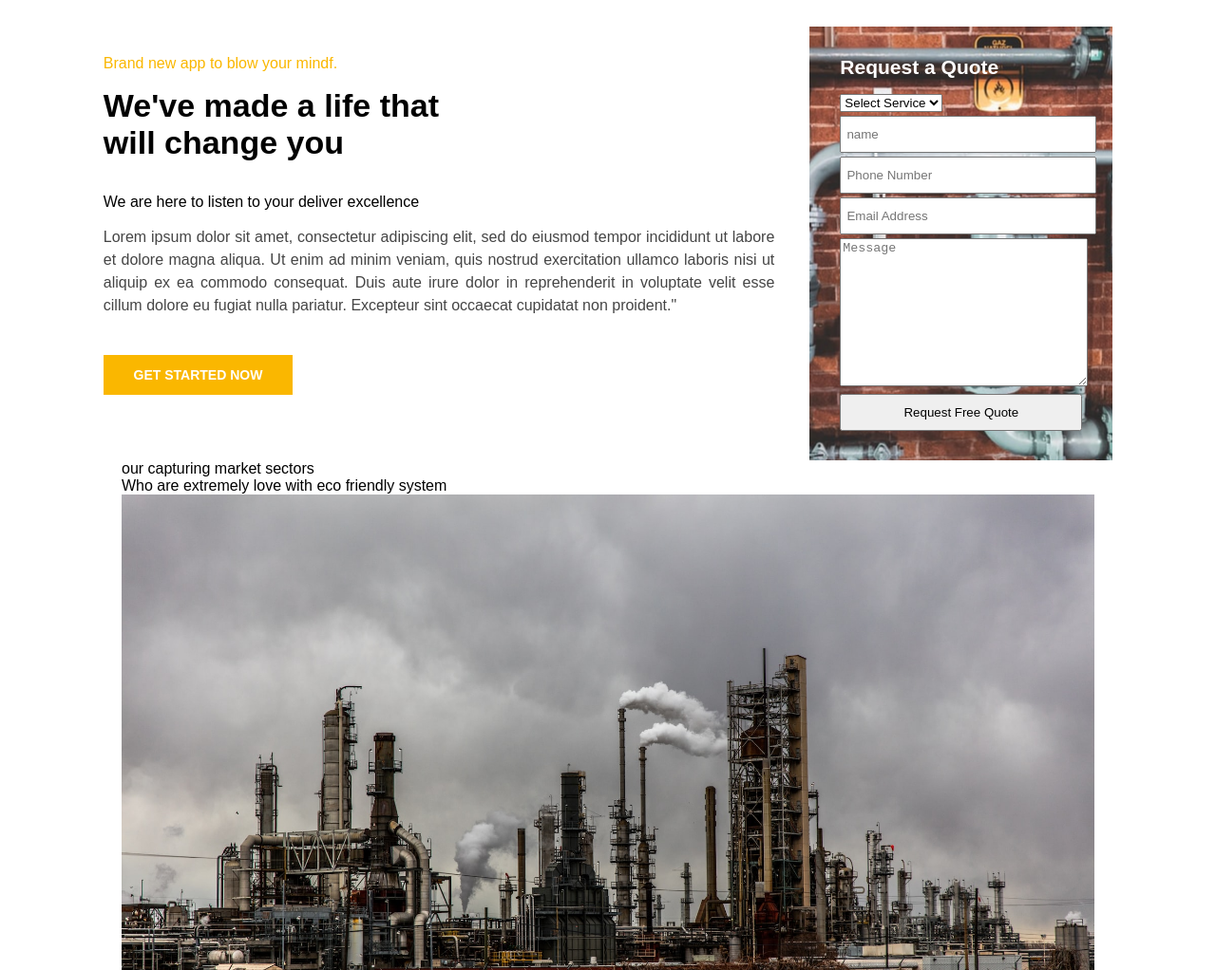
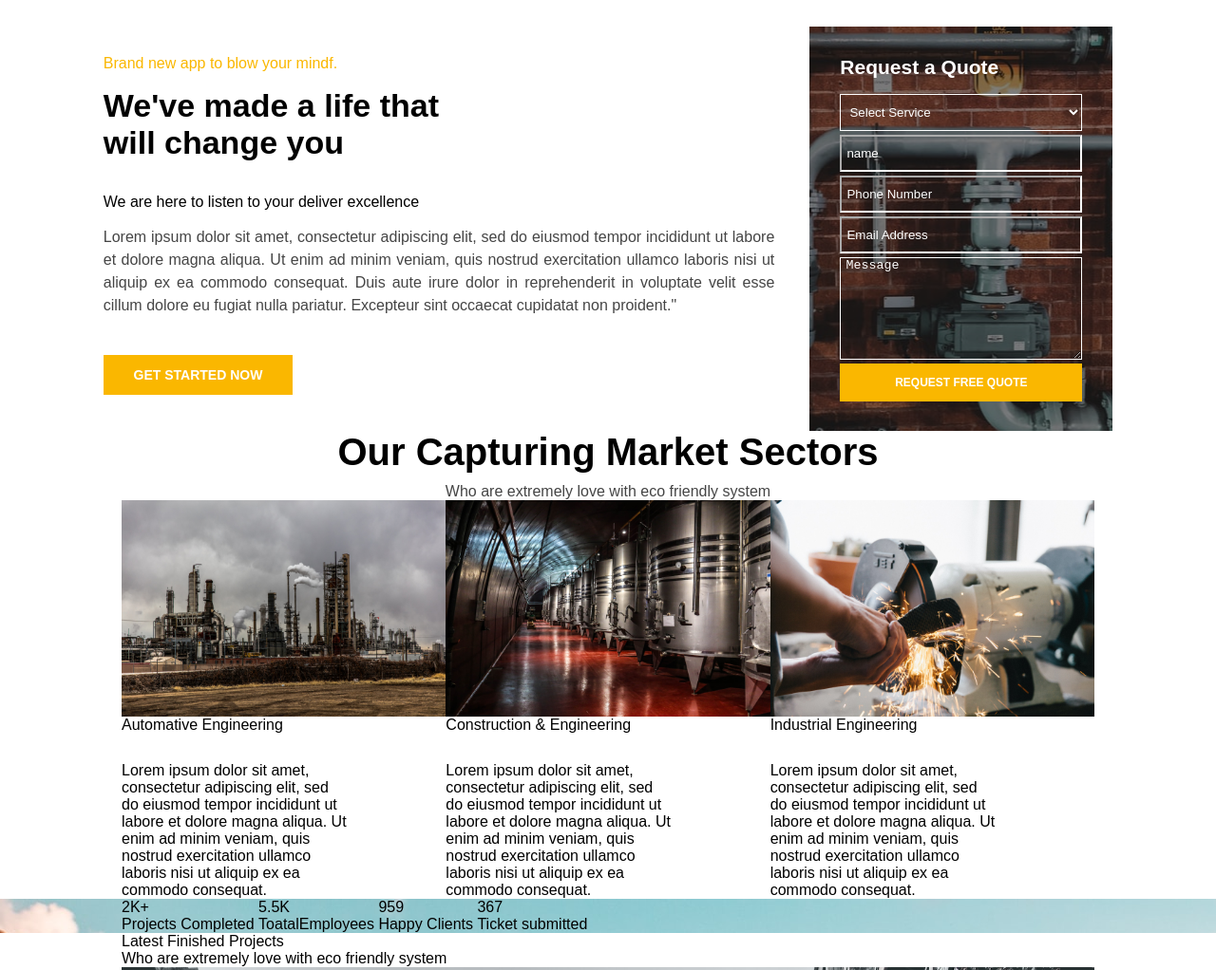
Before and after one commit to vomkaraxioned/industry, a plain HTML site: page index.html in a window 1280 px wide. Shown: the part 1320-2342 px from the top of the page at 95% size. Drawn offline with Linux system fonts and the light colour scheme.

Commit message:
css added

```diff
--- a/assets/css/style.css
+++ b/assets/css/style.css
@@ -376,6 +376,12 @@ nav {
     color: #fab700;
 }
 
+
+/*banner ends here*/
+
+
+/*services start here*/
+
 .services {
     padding: 136px 0 175px 0;
     display: flex;
@@ -412,6 +418,12 @@ nav {
     font-size: 16px;
     text-align: center;
 }
+
+
+/*services end here*/
+
+
+/*quotes start here*/
 
 .request-quote .wrapper-large {
     display: flex;
@@ -457,7 +469,8 @@ nav {
     padding: 31px 0;
     margin: 0 auto;
     display: flex;
-    background: url('../images/form-bg.jpg') center no-repeat;
+    background: rgba(0, 0, 0, 0.5) url('../images/form-bg.jpg') center no-repeat;
+    background-blend-mode: multiply;
     flex-direction: column;
     align-items: center;
     flex: 1;
@@ -479,9 +492,43 @@ form[name=contact] {
     text-align: left;
 }
 
-input {
+input,
+select {
+    box-sizing: border-box;
     width: 100%;
     padding: 10px 2%;
+    border-color: #fff;
+    background-color: transparent;
+    color: #fff;
+}
+
+option {
+    color: #000;
+}
+
+textarea {
+    box-sizing: border-box;
+    width: 100%;
+    padding: 0 2%;
+    min-height: 108px;
+    border: 1px solid #fff;
+    display: block;
+    background-color: transparent;
+}
+
+input::placeholder,
+textarea::placeholder {
+    color: #fff;
+}
+
+input:focus,
+textarea:focus,
+select:focus {
+    outline: transparent;
+}
+
+input[type=submit] {
+    font-size: 12px;
 }
 
 .form div {
@@ -497,7 +544,40 @@ input {
 }
 
 
-/*banner ends here*/
+/*quotes ends here*/
+
+
+/*market start here*/
+
+.market-title {
+    padding-bottom: 10px;
+    font-size: 40px;
+    font-weight: 600;
+    text-align: center;
+    text-transform: capitalize;
+}
+
+.market-sub-title {
+    color: #454545;
+    text-align: center;
+}
+
+.markets {
+    display: flex;
+}
+
+
+/*market end here*/
+
+
+/*data start here */
+
+.data {
+    background: url(../images/ramp.jpg);
+}
+
+
+/*data end here*/
 
 
 /*=================================
--- a/index.html
+++ b/index.html
@@ -131,8 +131,8 @@
                             </div>
                             <div class="phone"><input type="text" name="phone" placeholder="Phone Number"></div>
                             <div class="email"><input type="email" name="email" placeholder="Email Address"></div>
-                            <div class="textarea"><textarea name="message" cols="30" rows="10" placeholder="Message"></textarea></div>
-                            <div class="submit"><input type="submit" value="Request Free Quote"></div>
+                            <div class="textarea"><textarea name="message" placeholder="Message"></textarea></div>
+                            <div class="submit"><input type="submit" value="Request Free Quote" class="btn"></div>
                         </form>
                     </div>
                 </div>
@@ -290,6 +290,7 @@
 
         <!--footer section start-->
         <footer>
+            <div class="wrapper">
                 <ul class="connects">
                     <li class="connect">
                         <h6 class="connect-head">About Us</h6>
@@ -327,6 +328,7 @@
                         </ul>
                     </li>
                 </ul>
+            </div>
         </footer>
         <!--footer section end-->
 
```
Lines whose indentation alone changed are shown as unchanged.
